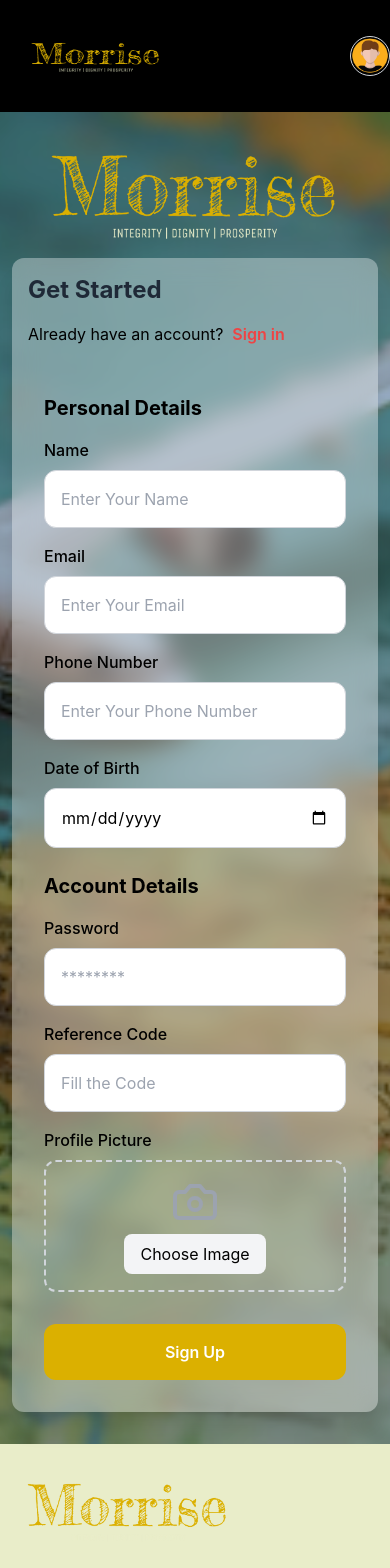
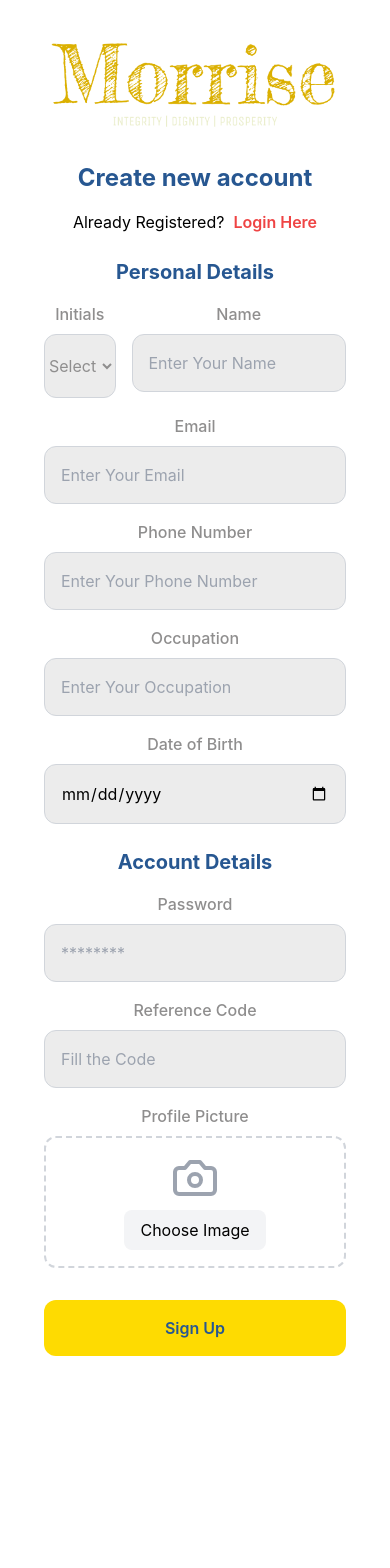
Before and after one commit to ChandanSinghTomar98/Morise_frontend, a React (Create React App) app: page /signup in a window 390 px wide. Shown: the top 1568 px of the page. After the commit the page ends 1420 px from the top, so only its background shows below. Built offline with nearby package versions, Linux system fonts and the light colour scheme.

Commit message:
Redesigned login and signup pages

```diff
--- a/src/components/Sidebar.jsx
+++ b/src/components/Sidebar.jsx
@@ -10,7 +10,7 @@ function Sidebar() {
     <div>
       <aside
         id="default-sidebar"
-        class="top-0 left-0 z-40 w-auto h-screen transition-transform -translate-x-full sm:translate-x-0"
+        className="top-0 left-0 z-40 w-auto h-screen transition-transform -translate-x-full sm:translate-x-0"
         aria-label="Sidebar"
       >
         <div className="h-full px-3 py-4 overflow-y-auto bg-gray-50 dark:bg-black">
--- a/src/layouts/Layout.jsx
+++ b/src/layouts/Layout.jsx
@@ -18,7 +18,8 @@ function Layout() {
 
   return (
     <div>
-      <Navbar />
+      {isAuthenticated ? <Navbar /> : null}
+      {/* <Navbar /> */}
 
       {isAuthenticated ? (
         <div className="flex justify-center">
@@ -37,8 +38,7 @@ function Layout() {
       ) : (
         <Outlet />
       )}
-
-      <Footer />
+      {isAuthenticated ? <Footer /> : null}
     </div>
   );
 }
--- a/src/pages/Documents.jsx
+++ b/src/pages/Documents.jsx
@@ -99,7 +99,7 @@ const Documents = () => {
   };
 
   const handleSubmit = async () => {
-    const userId = 12345;
+    const userId = localStorage.getItem("userId");
     if (validateFields()) {
       try {
         // Create a FormData object to send files
--- a/src/pages/Login.jsx
+++ b/src/pages/Login.jsx
@@ -82,11 +82,11 @@ function Login() {
   };
   return (
     <div
-      className=" py-10 bg-cover bg-center bg-gray-600"
-      style={{
-        backgroundImage: `url(${Images.BackgroundImage})`,
-        backgroundBlendMode: "overlay",
-      }}
+      className=" py-10 bg-cover bg-center "
+      // style={{
+      //   // backgroundImage: `url(${Images.BackgroundImage})`,
+      //   backgroundBlendMode: "overlay",
+      // }}
     >
       <div className="max-w-[1400px] mx-auto flex flex-col lg:flex-row gap-10 items-center justify-center">
         <div className="w-full lg:w-full max-w-2xl">
@@ -98,18 +98,20 @@ function Login() {
             />
           </div>
 
-          <div className="bg-white rounded-xl shadow-xl p-4 md:p-8
-           backdrop-blur-md bg-opacity-35 mx-3">
-            <h2 className="text-2xl md:text-3xl font-bold text-gray-800 mb-4">
-              Sign In
+          <div
+            className="bg-white rounded-xl p-4 md:p-8
+           backdrop-blur-md bg-opacity-35 mx-3"
+          >
+            <h2 className="text-2xl md:text-3xl font-bold text-primary text-center mb-4">
+              Login Now
             </h2>
-            <p className="text-base md:text-lg text-black mb-8">
+            <p className="text-base md:text-lg text-black text-center  mb-8">
               Don't have an account?{" "}
               <Link
                 to="/signup"
-                className="text-red-500 font-semibold hover:text-red-700"
+                className="text-red-500 font-semibold  hover:text-red-700"
               >
-                Sign Up
+                Register Now
               </Link>
             </p>
 
@@ -121,7 +123,7 @@ function Login() {
 
             <form onSubmit={handleSubmit} className="space-y-6">
               <div>
-                <label className="block text-black text-base md:text-lg mb-2 font-medium">
+                <label className="block text-[#8f8e8e] uppercase text-base text-center md:text-2xl mb-2 font-medium">
                   Email
                 </label>
                 <input
@@ -129,10 +131,10 @@ function Login() {
                   name="email"
                   value={formData.email}
                   onChange={handleInputChange}
-                  placeholder="Enter your Email"
+                  placeholder="make@dreams.com"
                   className={`w-full p-4 border ${
                     errors.email ? "border-red-500" : "border-gray-300"
-                  } rounded-xl focus:outline-none focus:ring-2 focus:ring-secondary text-base md:text-lg`}
+                  } rounded-xl focus:outline-none focus:ring-2 focus:ring-secondary bg-[#ececec] text-base md:text-lg placeholder:text-center`}
                 />
                 {errors.email && (
                   <p className="mt-1 text-red-500 text-sm">{errors.email}</p>
@@ -140,9 +142,6 @@ function Login() {
               </div>
 
               <div>
-                <label className="block text-black text-base md:text-lg mb-2 font-medium">
-                  Password
-                </label>
                 <input
                   type="password"
                   name="password"
@@ -151,17 +150,27 @@ function Login() {
                   placeholder="********"
                   className={`w-full p-4 border ${
                     errors.password ? "border-red-500" : "border-gray-300"
-                  } rounded-xl focus:outline-none focus:ring-2 focus:ring-secondary text-base md:text-lg`}
+                  } rounded-xl focus:outline-none focus:ring-2 bg-[#ececec] focus:ring-secondary text-base placeholder:text-center md:text-lg`}
                 />
                 {errors.password && (
                   <p className="mt-1 text-red-500 text-sm">{errors.password}</p>
                 )}
+                <label className="block text-[#8f8e8e] uppercase text-center text-base md:text-2xl mt-1 mb-2 font-medium">
+                  Password
+                </label>
+                {/* login with otp */}
+                <Link
+                  to="/login-otp"
+                  className="text-secondary hover:text-secondary-dark text-center block text-base md:text-lg mt-3"
+                >
+                  Login with OTP
+                </Link>
               </div>
 
               <button
                 type="submit"
                 disabled={isLoading}
-                className={`w-full bg-secondary text-white py-4 rounded-xl font-semibold
+                className={`w-full bg-secondary text-primary py-4 rounded-xl font-semibold
                   hover:bg-secondary transition-colors text-base md:text-lg
                   ${isLoading ? "opacity-70 cursor-not-allowed" : ""}
                 `}
@@ -170,14 +179,14 @@ function Login() {
               </button>
             </form>
 
-            <div className="mt-4 text-center">
+            {/* <div className="mt-4 text-center">
               <Link
                 to="/forgot-password"
                 className="text-secondary hover:text-secondary-dark"
               >
                 Forgot Password?
               </Link>
-            </div>
+            </div> */}
           </div>
         </div>
       </div>
--- a/src/pages/Signup.jsx
+++ b/src/pages/Signup.jsx
@@ -6,11 +6,13 @@ import { Camera } from "lucide-react";
 import { Toast } from "../components/Toast";
 function Signup() {
   const [formData, setFormData] = useState({
+    initial: "",
     name: "",
     email: "",
     password: "",
     phone: "",
     dob: "",
+    occupation: "",
     referenceCode: "",
     image: null,
   });
@@ -21,7 +23,9 @@ function Signup() {
   // Validate inputs
   const validate = () => {
     const newErrors = {};
-
+    if (!formData.initial) {
+      newErrors.initial = "Initial is required.";
+    }
     // Name validation
     if (!formData.name.trim()) {
       newErrors.name = "Name is required.";
@@ -177,29 +181,8 @@ function Signup() {
     }
   };
   return (
-    <div
-      className="min-h- bg-cover bg-center bg-gray-600"
-      style={{
-        backgroundImage: `url(${Images.BackgroundImage})`,
-        backgroundBlendMode: "overlay",
-      }}
-    >
+    <div className="min-h- bg-cover bg-cente">
       <div className=" max-w-[1400px] mx-auto flex flex-col lg:flex-row gap-10 items-center justify-center min-h-screen py-8">
-        {/* Welcome Container */}
-        {/* <div className="w-full lg:w-1/2 max-w-2xl "> */}
-        {/* <div className="bg-white rounded-xl shadow-xl p-8 md:p-12 backdrop-blur-md bg-opacity-70"> */}
-        {/* <h1 className="text-3xl md:text-4xl lg:text-5xl font-bold text-gray-800 mb-6 ">
-              Welcome to Ijh International
-            </h1> */}
-        {/* <p className="text-gray-600 text-lg md:text-xl lg:text-2xl mb-12 leading-relaxed">
-              We are a community, together helping thousands of people out there who are struggling.IJH is a comprehensive inbound and outbound tour operator in Dhaka, Bangladesh. Also, IJH Recruitment is a boutique recruitment firm that specializes in matching the right talent to the right job opportunities across the world. IJH Recruitment is registered as a Human Resources Firm. We work on exclusive assignments as we are a preferred Recruitment Business Partner for our clients.
-            </p>
-             */}
-        {/* </div> */}
-        {/* </div> */}
-
-        {/* Sign Up Container */}
-
         <div className="w-full lg:w-full max-w-2xl ">
           <div className="">
             <img
@@ -209,17 +192,17 @@ function Signup() {
             />
           </div>
 
-          <div className="bg-white rounded-xl shadow-xl p-4 md:p-8 backdrop-blur-md bg-opacity-35 mx-3">
-            <h2 className="text-2xl md:text-3xl font-bold text-gray-800 mb-4">
-              Get Started
+          <div className="bg-white rounded-xl p-4 md:p-8 backdrop-blur-md bg-opacity-35 mx-3">
+            <h2 className="text-2xl md:text-3xl text-center font-bold text-primary mb-4">
+              Create new account
             </h2>
-            <p className="text-base md:text-lg text-black mb-8">
-              Already have an account? &nbsp;
+            <p className="text-base md:text-lg text-center text-black mb-2">
+              Already Registered? &nbsp;
               <Link
-                className="text-red-500 font-semibold hover:text-red-700"
+                className="text-red-500  font-semibold hover:text-red-700"
                 to={"/Signin"}
               >
-                Sign in
+                Login Here
               </Link>
             </p>
 
@@ -227,10 +210,37 @@ function Signup() {
               <div className="grid grid-cols-1 md:grid-cols-2 gap-6">
                 {/* Left Column - Personal Details */}
                 <div className="space-y-4">
-                  <h2 className="text-xl font-bold mb-4">Personal Details</h2>
+                  <h2 className="text-xl font-bold mb-4 text-primary text-center">
+                    Personal Details
+                  </h2>
 
-                  <div>
-                    <label className="block text-black text-base md:text-lg mb-2 font-medium">
+                  <div className="flex space-x-4">
+                    <div className="w-1/4">
+                      <label className="block text-[#8f8e8e] text-base text-center md:text-lg mb-2 font-medium">
+                        Initials
+                      </label>
+                      <select
+                        name="initial"
+                        value={formData.initial}
+                        onChange={handleInputChange}
+                        className="w-full py-5 border border-gray-300 bg-[#ececec] text-[#8f8e8e] rounded-xl focus:outline-none focus:ring-2 focus:ring-secondary text-base md:text-sm"
+                      >
+                        <option value="" className="text-[#8f8e8e]">
+                          Select Initial
+                        </option>
+                        <option value="Mr" className="text-[#8f8e8e]">
+                          Mr
+                        </option>
+                        <option value="Ms" className="text-[#8f8e8e]">
+                          Ms
+                        </option>
+                        <option value="Mrs" className="text-[#8f8e8e]">
+                          Mrs
+                        </option>
+                      </select>
+                    </div>
+                    <div className="w-3/4">
+                      <label className="block text-[#8f8e8e] text-center text-base md:text-lg mb-2 font-medium">
                         Name
                       </label>
                       <input
@@ -239,15 +249,16 @@ function Signup() {
                         value={formData.name}
                         onChange={handleInputChange}
                         placeholder="Enter Your Name"
-                      className="w-full p-4 border border-gray-300 rounded-xl focus:outline-none focus:ring-2 focus:ring-secondary text-base md:text-lg"
+                        className="w-full p-4 border bg-[#ececec] border-gray-300 rounded-xl focus:outline-none focus:ring-2 focus:ring-secondary text-base md:text-lg"
                       />
                       {errors.name && (
                         <p className="text-red-500 text-sm">{errors.name}</p>
                       )}
                     </div>
+                  </div>
 
                   <div>
-                    <label className="block text-black text-base md:text-lg mb-2 font-medium">
+                    <label className="block text-[#8f8e8e] text-center text-base md:text-lg mb-2 font-medium">
                       Email
                     </label>
                     <input
@@ -256,7 +267,7 @@ function Signup() {
                       value={formData.email}
                       onChange={handleInputChange}
                       placeholder="Enter Your Email"
-                      className="w-full p-4 border border-gray-300 rounded-xl focus:outline-none focus:ring-2 focus:ring-secondary text-base md:text-lg"
+                      className="w-full p-4 border bg-[#ececec] border-gray-300 rounded-xl focus:outline-none focus:ring-2 focus:ring-secondary text-base md:text-lg"
                     />
                     {errors.email && (
                       <p className="text-red-500 text-sm">{errors.email}</p>
@@ -264,7 +275,7 @@ function Signup() {
                   </div>
 
                   <div>
-                    <label className="block text-black text-base md:text-lg mb-2 font-medium">
+                    <label className="block text-[#8f8e8e] text-center text-base md:text-lg mb-2 font-medium">
                       Phone Number
                     </label>
                     <input
@@ -273,15 +284,28 @@ function Signup() {
                       value={formData.phone}
                       onChange={handleInputChange}
                       placeholder="Enter Your Phone Number"
-                      className="w-full p-4 border border-gray-300 rounded-xl focus:outline-none focus:ring-2 focus:ring-secondary text-base md:text-lg"
+                      className="w-full p-4 border bg-[#ececec] border-gray-300 rounded-xl focus:outline-none focus:ring-2 focus:ring-secondary text-base md:text-lg"
                     />
                     {errors.phone && (
                       <p className="text-red-500 text-sm">{errors.phone}</p>
                     )}
                   </div>
+                  <div>
+                    <label className="block text-[#8f8e8e] text-center text-base md:text-lg mb-2 font-medium">
+                      Occupation
+                    </label>
+                    <input
+                      type="text"
+                      name="occupation"
+                      value={formData.occupation}
+                      onChange={handleInputChange}
+                      placeholder="Enter Your Occupation"
+                      className="w-full p-4 border bg-[#ececec] border-gray-300 rounded-xl focus:outline-none focus:ring-2 focus:ring-secondary text-base md:text-lg"
+                    />
+                  </div>
 
                   <div>
-                    <label className="block text-black text-base md:text-lg mb-2 font-medium">
+                    <label className="block text-[#8f8e8e] text-center text-base md:text-lg mb-2 font-medium">
                       Date of Birth
                     </label>
                     <input
@@ -289,7 +313,7 @@ function Signup() {
                       name="dob"
                       value={formData.dob}
                       onChange={handleInputChange}
-                      className="w-full p-4 border border-gray-300 rounded-xl focus:outline-none focus:ring-2 focus:ring-secondary text-base md:text-lg"
+                      className="w-full p-4 border bg-[#ececec] border-gray-300 rounded-xl focus:outline-none focus:ring-2 focus:ring-secondary text-base md:text-lg"
                     />
                     {errors.dob && (
                       <p className="text-red-500 text-sm">{errors.dob}</p>
@@ -299,10 +323,12 @@ function Signup() {
 
                 {/* Right Column - Account Details & Image */}
                 <div className="space-y-4">
-                  <h2 className="text-xl font-bold mb-4">Account Details</h2>
+                  <h2 className="text-xl font-bold text-primary text-center mb-4">
+                    Account Details
+                  </h2>
 
                   <div>
-                    <label className="block text-black text-base md:text-lg mb-2 font-medium">
+                    <label className="block text-[#8f8e8e]  text-base md:text-lg text-center mb-2 font-medium">
                       Password
                     </label>
                     <input
@@ -311,7 +337,7 @@ function Signup() {
                       value={formData.password}
                       onChange={handleInputChange}
                       placeholder="********"
-                      className="w-full p-4 border border-gray-300 rounded-xl focus:outline-none focus:ring-2 focus:ring-secondary text-base md:text-lg"
+                      className="w-full p-4 border bg-[#ececec] border-gray-300 rounded-xl focus:outline-none focus:ring-2 focus:ring-secondary text-base md:text-lg"
                     />
                     {errors.password && (
                       <p className="text-red-500 text-sm">{errors.password}</p>
@@ -319,7 +345,7 @@ function Signup() {
                   </div>
 
                   <div>
-                    <label className="block text-black text-base md:text-lg mb-2 font-medium">
+                    <label className="block text-[#8f8e8e] text-base text-center md:text-lg mb-2 font-medium">
                       Reference Code
                     </label>
                     <input
@@ -328,7 +354,7 @@ function Signup() {
                       value={formData.referenceCode}
                       onChange={handleInputChange}
                       placeholder="Fill the Code"
-                      className="w-full p-4 border border-gray-300 rounded-xl focus:outline-none focus:ring-2 focus:ring-secondary text-base md:text-lg"
+                      className="w-full p-4 border bg-[#ececec] border-gray-300 rounded-xl focus:outline-none focus:ring-2 focus:ring-secondary text-base md:text-lg"
                     />
                     {errors.referenceCode && (
                       <p className="text-red-500 text-sm">
@@ -338,7 +364,7 @@ function Signup() {
                   </div>
 
                   <div>
-                    <label className="block text-black text-base md:text-lg mb-2 font-medium">
+                    <label className="block text-[#8f8e8e] text-base text-center md:text-lg mb-2 font-medium">
                       Profile Picture
                     </label>
                     <div className="flex flex-col items-center p-4 border-2 border-dashed border-gray-300 rounded-xl">
@@ -373,7 +399,7 @@ function Signup() {
 
               <button
                 type="submit"
-                className="w-full mt-8 bg-secondary text-white py-4 rounded-xl font-semibold hover:bg-yellow-600 transition-colors text-base md:text-lg"
+                className="w-full mt-8 bg-secondary text-primary py-4 rounded-xl font-semibold hover:bg-yellow-600 transition-colors text-base md:text-lg"
               >
                 Sign Up
               </button>
```
Also changed, not shown: src/pages/Home.jsx (+9 -9 lines), tailwind.config.js (+5 -8 lines). Lines whose indentation alone changed are shown as unchanged.
